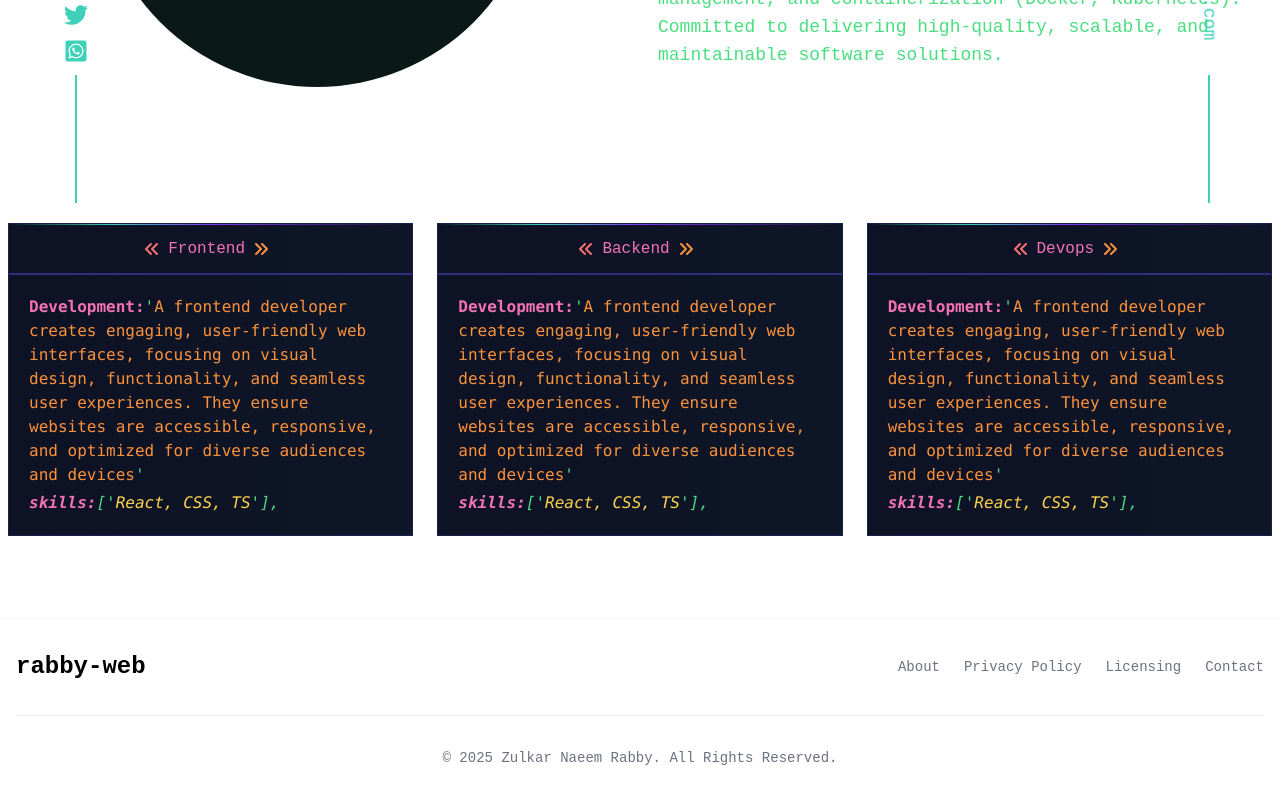
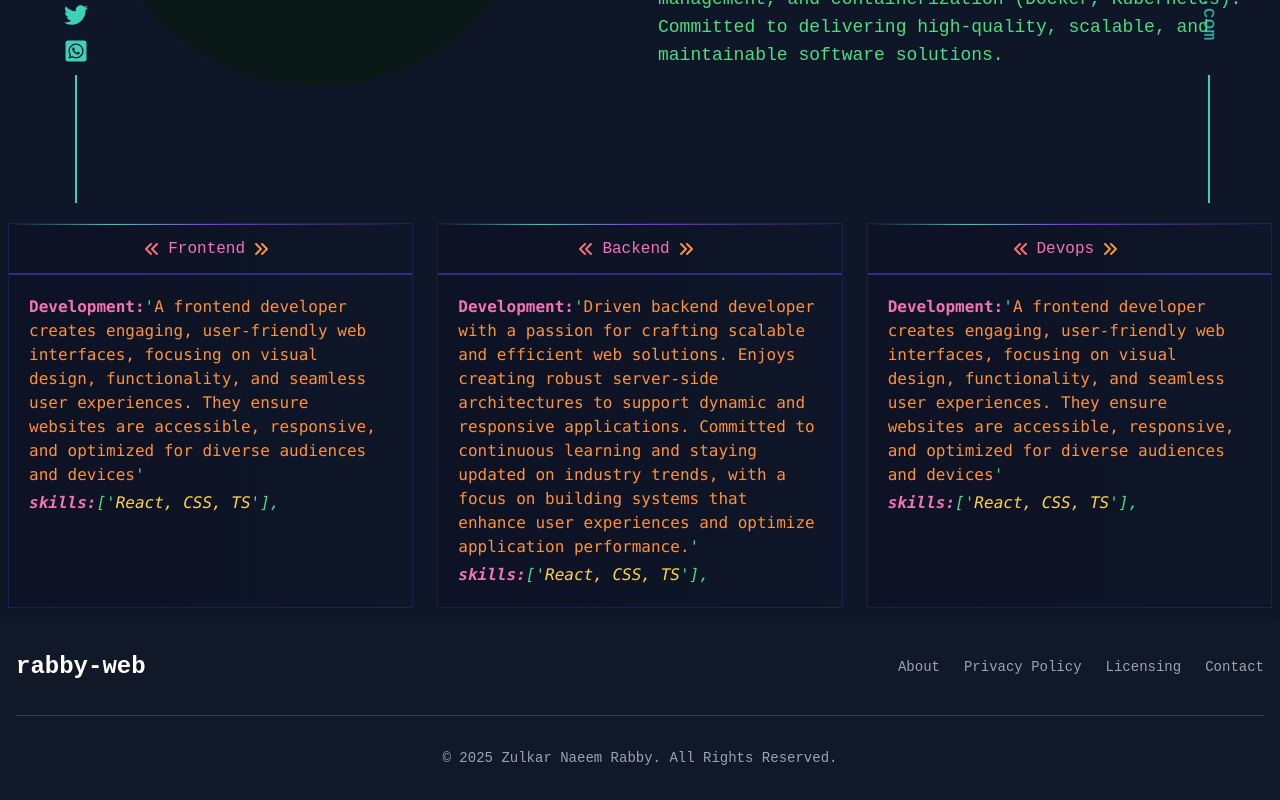
Before and after one commit to rabby-web/Rabby-Portfolio, a Next.js app: page /about in a window 1280 px wide. Shown: the part 597-1397 px from the top of the page. Built offline with nearby package versions, Linux system fonts and the light colour scheme.

Commit message:
backend content update

```diff
--- a/src/app/layout.tsx
+++ b/src/app/layout.tsx
@@ -50,7 +50,7 @@ export default function RootLayout({
       <body>
         <ThemeProvider
           attribute="class"
-          defaultTheme="system"
+          defaultTheme="dark"
           enableSystem
           disableTransitionOnChange
         >
--- a/src/components/shared/AboutCards.tsx
+++ b/src/components/shared/AboutCards.tsx
@@ -279,11 +279,13 @@ const AboutCards = () => {
                 </span>
                 <span className="text-green-400">{`'`}</span>
                 <span className="text-orange-400">
-                  A frontend developer creates engaging, user-friendly web
-                  interfaces, focusing on visual design, functionality, and
-                  seamless user experiences. They ensure websites are
-                  accessible, responsive, and optimized for diverse audiences
-                  and devices
+                  Driven backend developer with a passion for crafting scalable
+                  and efficient web solutions. Enjoys creating robust
+                  server-side architectures to support dynamic and responsive
+                  applications. Committed to continuous learning and staying
+                  updated on industry trends, with a focus on building systems
+                  that enhance user experiences and optimize application
+                  performance.
                 </span>
                 <span className="text-green-400">{`'`}</span>
               </div>
```
